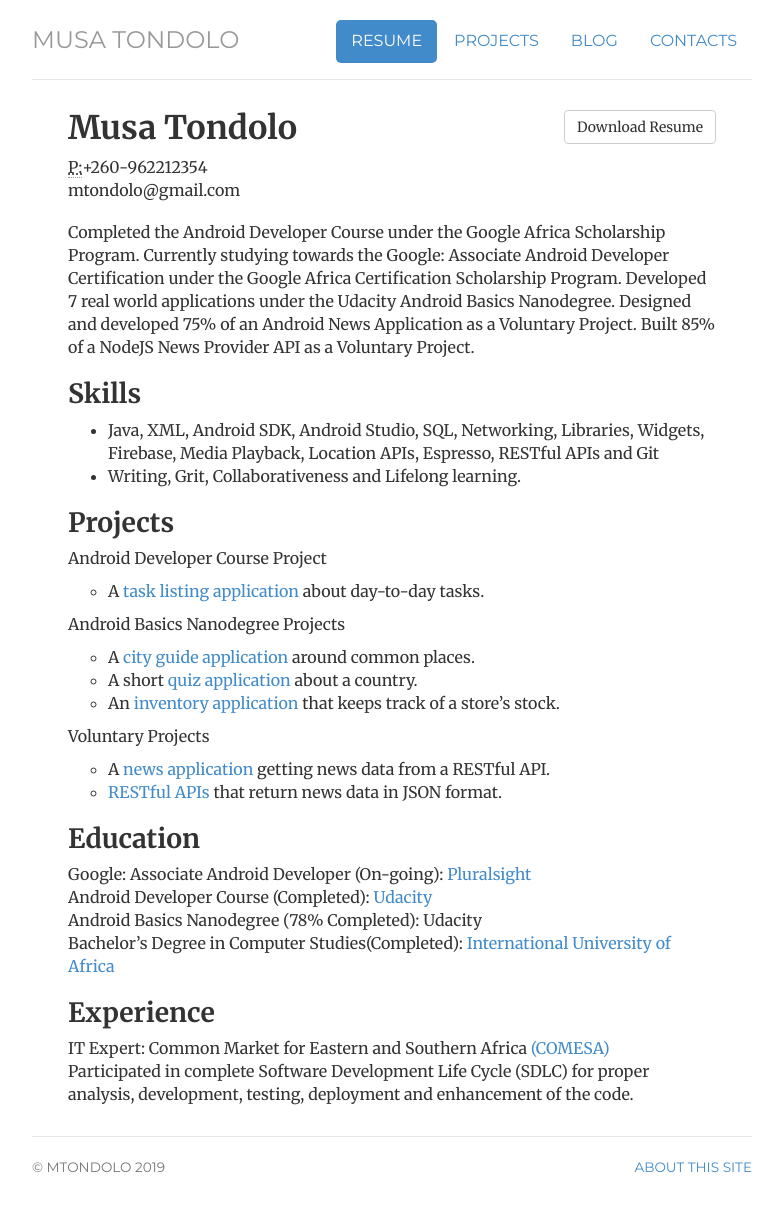
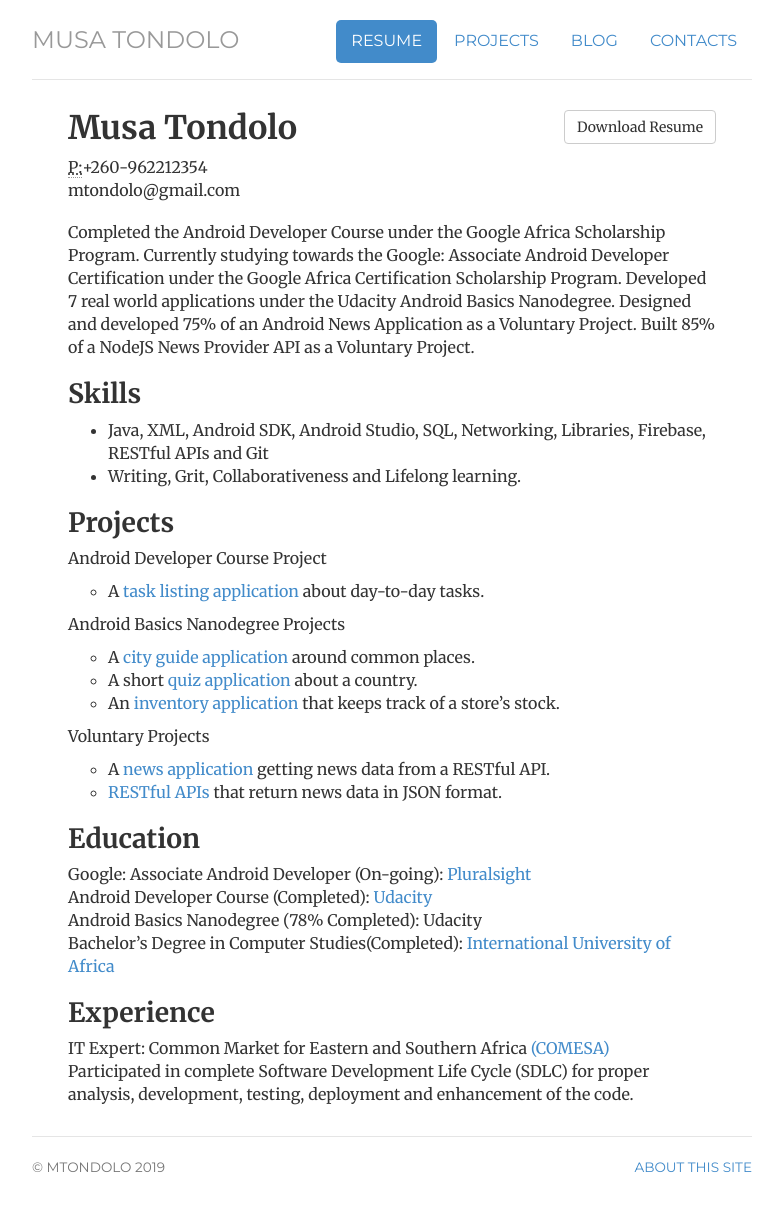
Before and after one commit to mtondolo/mtondolo.github.io, a Jekyll site: the page built from cv/index.html, in a window 1280 px wide. Shown: the whole page, without its empty margins (248-1030 px from the left). Built offline with Jekyll 4.4.1, drawn with Linux system fonts in a browser that asks for light colours.

Commit message:
Update index.html

```diff
--- a/cv/index.html
+++ b/cv/index.html
@@ -23,7 +23,7 @@ description: Current Resume for Musa Tondolo, an Android Developer supplimented
 				<h2>Skills</h2>
                                 <p>
 	                        <ul>
-				<li>Java, XML, Android SDK, Android Studio, SQL, Networking, Libraries, Widgets, Firebase, Media Playback, Location APIs, Espresso, RESTful APIs and Git</li>
+				<li>Java, XML, Android SDK, Android Studio, SQL, Networking, Libraries, Firebase, RESTful APIs and Git</li>
 				<li>Writing, Grit, Collaborativeness and Lifelong learning.</li>
 	                        </ul>
 	                        </p>
```
